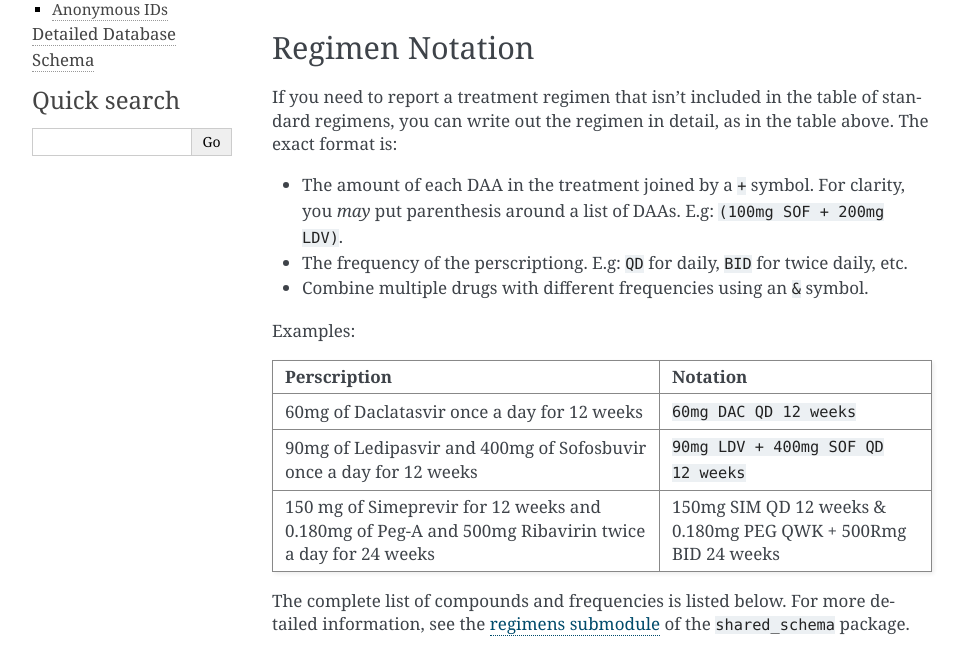
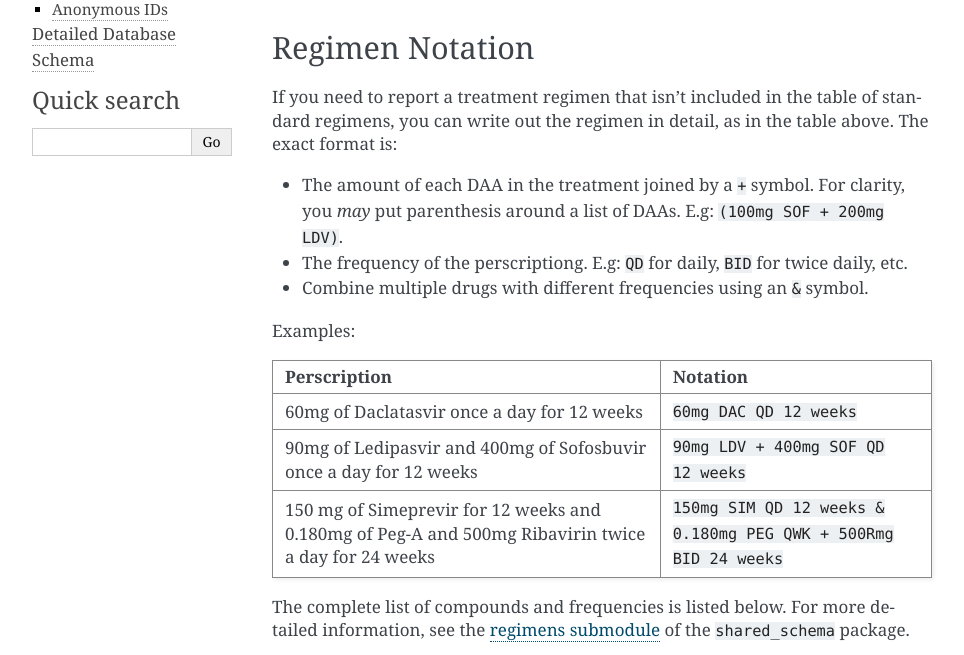
Before and after one commit to cfe-lab/shared-doc, a Sphinx documentation site: the page built from source/submission/treatment_regimens.rst, in a window 1280 px wide. Shown: the part 473-1128 px from the top of the page, without its empty margins (148-1112 px from the left). Built offline with Sphinx 7.4.7, drawn with Linux system fonts in a browser that asks for light colours; formulas are drawn with MathJax 3; grey boxes are pictures that could not be loaded.

```diff
--- a/source/submission/treatment_regimens.rst
+++ b/source/submission/treatment_regimens.rst
@@ -48,7 +48,7 @@ Examples:
     Perscription,Notation
     60mg of Daclatasvir once a day for 12 weeks,``60mg DAC QD 12 weeks``
     90mg of Ledipasvir and 400mg of Sofosbuvir once a day for 12 weeks,``90mg LDV + 400mg SOF QD 12 weeks``
-    150 mg of Simeprevir for 12 weeks and 0.180mg of Peg-A and 500mg Ribavirin twice a day for 24 weeks, 150mg SIM QD 12 weeks & 0.180mg PEG QWK + 500Rmg BID 24 weeks
+    150 mg of Simeprevir for 12 weeks and 0.180mg of Peg-A and 500mg Ribavirin twice a day for 24 weeks, ``150mg SIM QD 12 weeks & 0.180mg PEG QWK + 500Rmg BID 24 weeks``
 
 The complete list of compounds and frequencies is listed below. For
 more detailed information, see the `regimens submodule`_ of the
```
